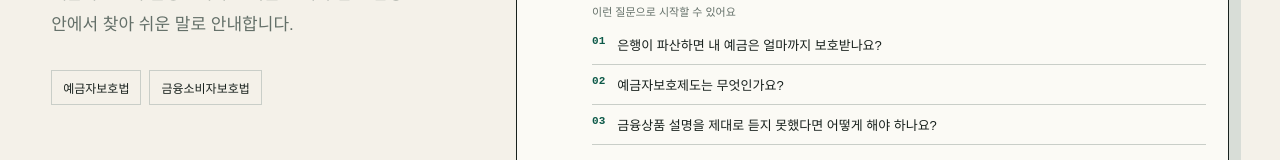
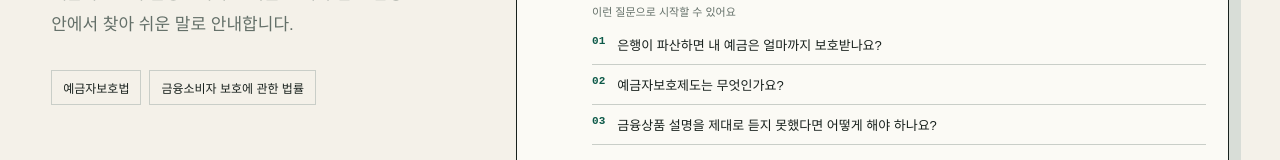
Before and after one commit to SWHee/korean-chatbot-lab, a Next.js app in the folder frontend/: page / in a window 1280 px wide. Shown: the part 460-620 px from the top of the page. Built offline with nearby package versions, Linux system fonts and the light colour scheme.

Commit message:
chore(frontend): show official financial consumer law name

```diff
--- a/frontend/app/page.tsx
+++ b/frontend/app/page.tsx
@@ -125,7 +125,10 @@ export default function Home() {
           <span className="headlineLine">조문부터 차분하게.</span>
         </h1>
         <p className="lede">예금자보호와 금융소비자 권리를 현재 수집된 법령 안에서 찾아 쉬운 말로 안내합니다.</p>
-        <div className="scope"><span>예금자보호법</span><span>금융소비자보호법</span></div>
+        <div className="scope">
+          <span>예금자보호법</span>
+          <span>금융소비자 보호에 관한 법률</span>
+        </div>
       </section>
 
       <section className="chat" aria-label="법령 상담">
```
